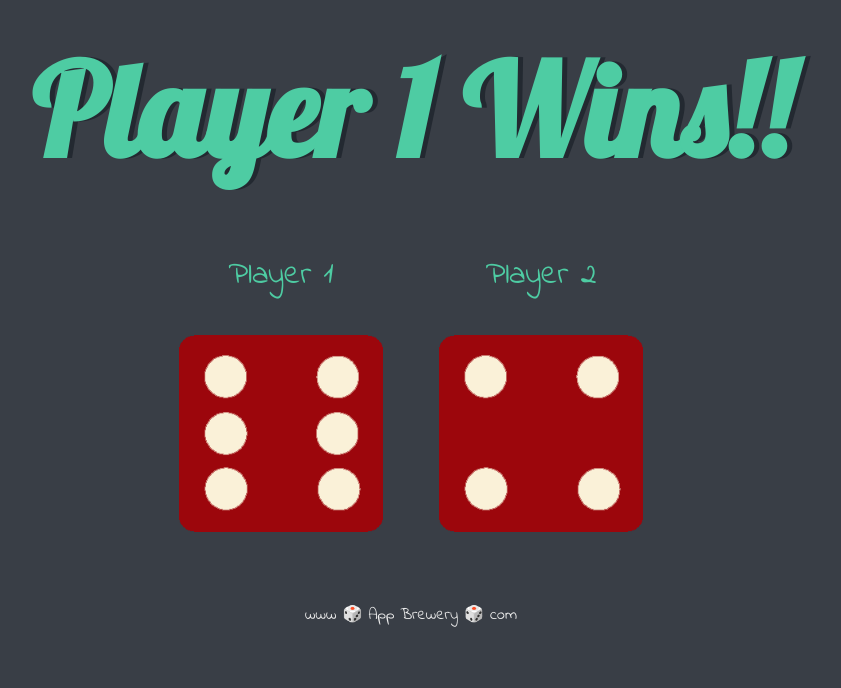
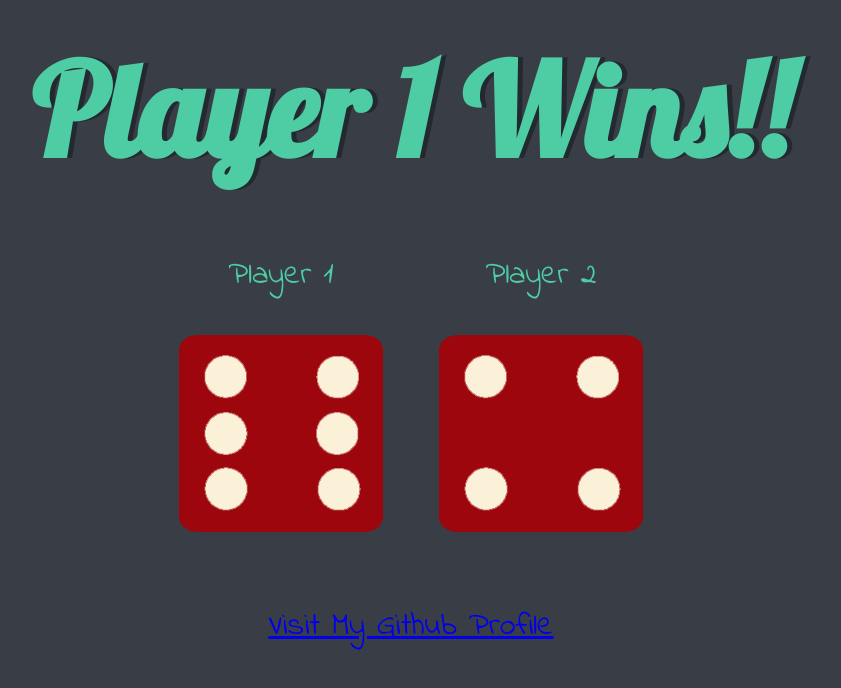
Before and after one commit to Aashrith2004/Dice-Game, a plain HTML site: page index.html in a window 1280 px wide. Shown: the whole page, without its empty margins (229-1070 px from the left). Drawn offline with Linux system fonts and the light colour scheme.

Commit message:
Update index.html

```diff
--- a/index.html
+++ b/index.html
@@ -24,7 +24,7 @@
       </div>
     </div>
 
-    <footer>www 🎲 App Brewery 🎲 com</footer>
+    <footer> <p><a href="https://github.com/Aashrith2004">Visit My Github Profile</a></p></footer>
     <script src="index.js"></script>
   </body>
 </html>
```
